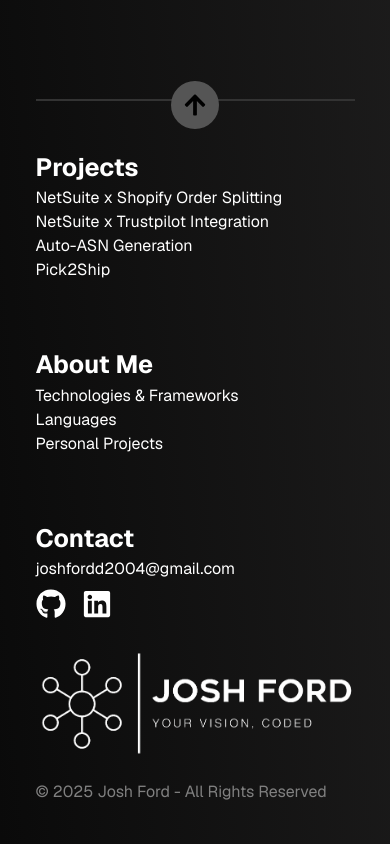
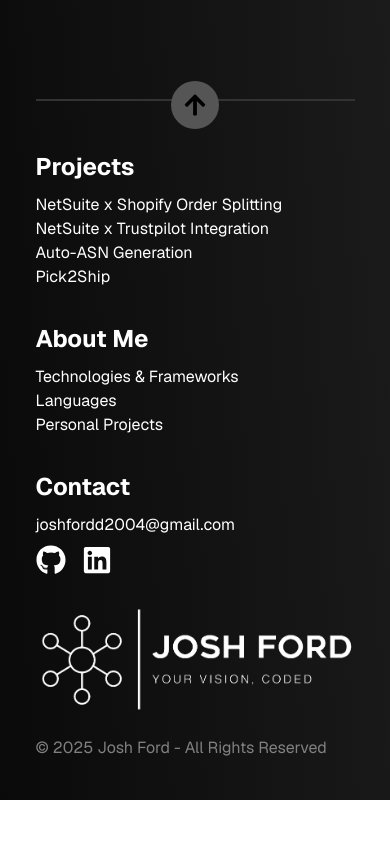
Before and after one commit to joshhhff/josh-website-next-js, a Next.js app: page /projects in a window 390 px wide. Shown: the part 4088-4932 px from the top of the page. After the commit the page ends 4888 px from the top, so only its background shows below. Built offline with nearby package versions, Linux system fonts and the light colour scheme.

Commit message:
hey josh maybe next time i make changes maybe remember to test the mobile version instead of randomly coming across it! previous footer changes caused issues with mobile version, this is now fixed from what i can tell

```diff
--- a/src/app/about/[personalProject]/page.tsx
+++ b/src/app/about/[personalProject]/page.tsx
@@ -39,7 +39,7 @@ export default async function PersonalProject({params}: {params: Promise<{person
             {/* Load content related to project that is being viewed */}
             {content}
            {/*  <Footer /> */}
-            <div style={{ paddingLeft: '4.5rem', paddingRight: '4.5rem' }}>
+            <div className='projects-footer-container' style={{ paddingLeft: '4.5rem', paddingRight: '4.5rem' }}>
                 <Footer />
             </div>
         </div>
--- a/src/app/components/footer.tsx
+++ b/src/app/components/footer.tsx
@@ -5,7 +5,7 @@ import ScrollToTopDivider from "./scroll-to-top-divider";
 
 export default function Footer() {
     return (
-        <div className="footer" style={{ width: "100%", padding: '1rem' }}>
+        <div className="footer" style={{ width: "100%", padding: "1rem", color: "white" }}>
             <ScrollToTopDivider />
             <div
                 className="footer-content"
@@ -14,67 +14,82 @@ export default function Footer() {
                     flexDirection: "row",
                     justifyContent: "space-between",
                     alignItems: "center",
+                    flexWrap: "wrap",
                     width: "100%",
+                    gap: "2rem",
                 }}
             >
-                {/* Left Section: Navigation */}
+                {/* Left Section */}
                 <div
                     className="footer-left"
                     style={{
                         display: "flex",
                         flexDirection: "row",
+                        flexWrap: "wrap",
                         alignItems: "flex-start",
-                        gap: "4rem", // more spacing between columns
+                        gap: "2rem",
+                        flex: 1,
+                        minWidth: "300px",
                     }}
                 >
-                    {/* Projects Column */}
-                    <div style={{ display: 'flex', flexDirection: 'column', minWidth: '200px' }}>
-                        <span style={{ fontWeight: 'bold', fontSize: '25px' }}>Projects</span>
-                        <Link href="/projects/orderSplitting" style={{ fontSize: 16 }}>NetSuite x Shopify Order Splitting</Link>
-                        <Link href="/projects/trustpilotIntegration" style={{ fontSize: 16 }}>NetSuite x Trustpilot Integration</Link>
-                        <Link href="/projects/ediShipNotice" style={{ fontSize: 16 }}>Auto-ASN Generation</Link>
-                        <Link href="/projects/pick2Ship" style={{ fontSize: 16 }}>Pick2Ship</Link>
+                    {/* Projects */}
+                    <div style={{ display: "flex", flexDirection: "column", flex: 1, minWidth: "200px" }}>
+                        <span style={{ fontWeight: "bold", fontSize: "1.5rem", marginBottom: "0.5rem" }}>Projects</span>
+                        <Link href="/projects/orderSplitting" className="footer-link">NetSuite x Shopify Order Splitting</Link>
+                        <Link href="/projects/trustpilotIntegration" className="footer-link">NetSuite x Trustpilot Integration</Link>
+                        <Link href="/projects/ediShipNotice" className="footer-link">Auto-ASN Generation</Link>
+                        <Link href="/projects/pick2Ship" className="footer-link">Pick2Ship</Link>
                     </div>
 
-                    {/* About Me Column */}
-                    <div style={{ display: 'flex', flexDirection: 'column', minWidth: '200px' }}>
-                        <span style={{ fontWeight: 'bold', fontSize: '25px' }}>About Me</span>
-                        <Link href="/about?scrollTo=technologies" style={{ fontSize: 16 }}>Technologies &amp; Frameworks</Link>
-                        <Link href="/about?scrollTo=languages" style={{ fontSize: 16 }}>Languages</Link>
-                        <Link href="/about?scrollTo=personalProjects" style={{ fontSize: 16 }}>Personal Projects</Link>
+                    {/* About Me */}
+                    <div style={{ display: "flex", flexDirection: "column", flex: 1, minWidth: "200px" }}>
+                        <span style={{ fontWeight: "bold", fontSize: "1.5rem", marginBottom: "0.5rem" }}>About Me</span>
+                        <Link href="/about?scrollTo=technologies" className="footer-link">Technologies &amp; Frameworks</Link>
+                        <Link href="/about?scrollTo=languages" className="footer-link">Languages</Link>
+                        <Link href="/about?scrollTo=personalProjects" className="footer-link">Personal Projects</Link>
                     </div>
 
-                    {/* Contact Column */}
-                    <div style={{ display: 'flex', flexDirection: 'column', minWidth: '200px' }}>
-                        <span style={{ fontWeight: 'bold', fontSize: '25px' }}>Contact</span>
-                        <Link href="mailto:joshfordd2004@gmail.com" target="_blank" rel="noopener noreferrer" style={{ fontSize: 16 }}>
+                    {/* Contact */}
+                    <div style={{ display: "flex", flexDirection: "column", flex: 1, minWidth: "200px" }}>
+                        <span style={{ fontWeight: "bold", fontSize: "1.5rem", marginBottom: "0.5rem" }}>Contact</span>
+                        <Link
+                            href="mailto:joshfordd2004@gmail.com"
+                            target="_blank"
+                            rel="noopener noreferrer"
+                            className="footer-link"
+                        >
                             joshfordd2004@gmail.com
                         </Link>
-                        <div className='footer-icons' style={{ display: 'flex', gap: '1rem', marginTop: '0.5rem' }}>
+                        <div className="footer-icons" style={{ display: "flex", gap: "1rem", marginTop: "0.5rem" }}>
                             <Link href="https://github.com/joshhhff" target="_blank" rel="noopener noreferrer">
-                            <FaGithub size={30} style={{ color: 'white' }} />
+                                <FaGithub size={30} />
                             </Link>
                             <Link href="https://www.linkedin.com/in/josh-ford-1112a925b/" target="_blank" rel="noopener noreferrer">
-                            <FaLinkedin size={30} style={{ color: 'white' }} />
+                                <FaLinkedin size={30} />
                             </Link>
                         </div>
                     </div>
                 </div>
+
                 {/* Right Section: Image */}
-                <div className="footer-image" style={{ marginLeft: 'auto' }}>
-                    <Link href='/'>
+                <div className="footer-image" style={{ marginLeft: "auto", maxWidth: "400px", width: "100%" }}>
+                    <Link href="/">
                         <Image
                             src="/FooterImage-2.png"
                             alt="Josh Ford - Your Vision, Coded"
                             width={400}
                             height={100}
+                            style={{ width: "100%", height: "auto" }}
                         />
                     </Link>
                 </div>
             </div>
-            <br/>
-            <p style={{ textAlign: 'left', color: 'grey' }}>&copy; {new Date().getFullYear()} Josh Ford - All Rights Reserved</p>
-            <br/>
+
+            <br />
+            <p style={{ textAlign: "left", color: "grey" }}>
+                &copy; {new Date().getFullYear()} Josh Ford - All Rights Reserved
+            </p>
+            <br />
         </div>
     );
 }
--- a/src/app/globals.css
+++ b/src/app/globals.css
@@ -56,6 +56,8 @@ body {
 
 .footer a {
     width: fit-content;
+    text-decoration: none;
+    color: white;
 }
 
 .footer a:hover {
@@ -122,7 +124,7 @@ body {
 
     .footer-content {
         flex-direction: column !important;
-        align-items: start !important;
+        align-items: flex-start !important;
         gap: 2rem !important;
     }
 
@@ -133,6 +135,11 @@ body {
     .footer-image {
         margin-left: 0 !important;
         margin: auto !important;
+    }
+
+    .projects-footer-container {
+        padding-left: 2vw !important;
+        padding-right: 2vw !important;
     }
 }
 
--- a/src/app/projects/[project]/page.tsx
+++ b/src/app/projects/[project]/page.tsx
@@ -38,7 +38,7 @@ export default async function Project({params}: {params: Promise<{project: strin
             {/* Load content related to project that is being viewed */}
             {content}
             {/*  <Footer /> */}
-            <div style={{ paddingLeft: '4.5rem', paddingRight: '4.5rem' }}>
+            <div className='projects-footer-container' style={{ paddingLeft: '4.5rem', paddingRight: '4.5rem' }}>
                 <Footer />
             </div>
         </div>
```
Lines whose indentation alone changed are shown as unchanged.
